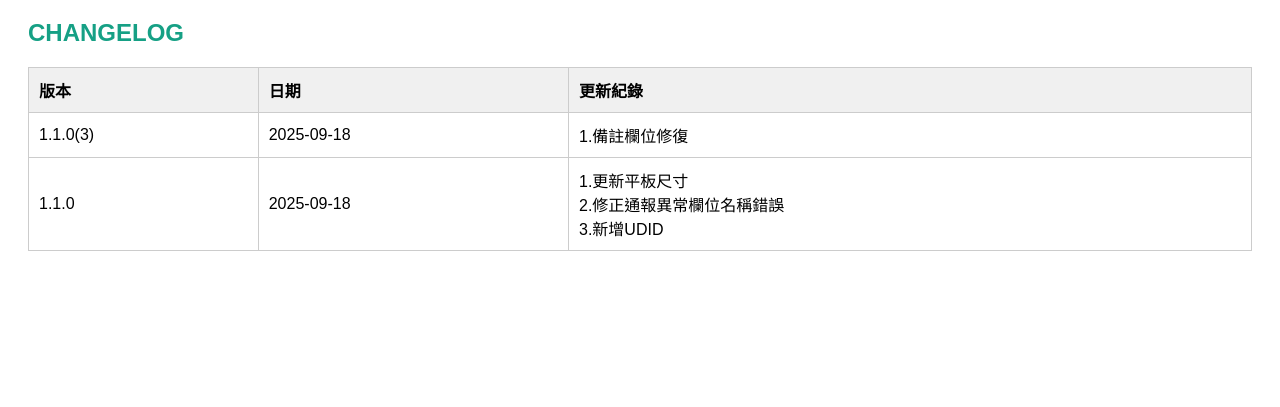
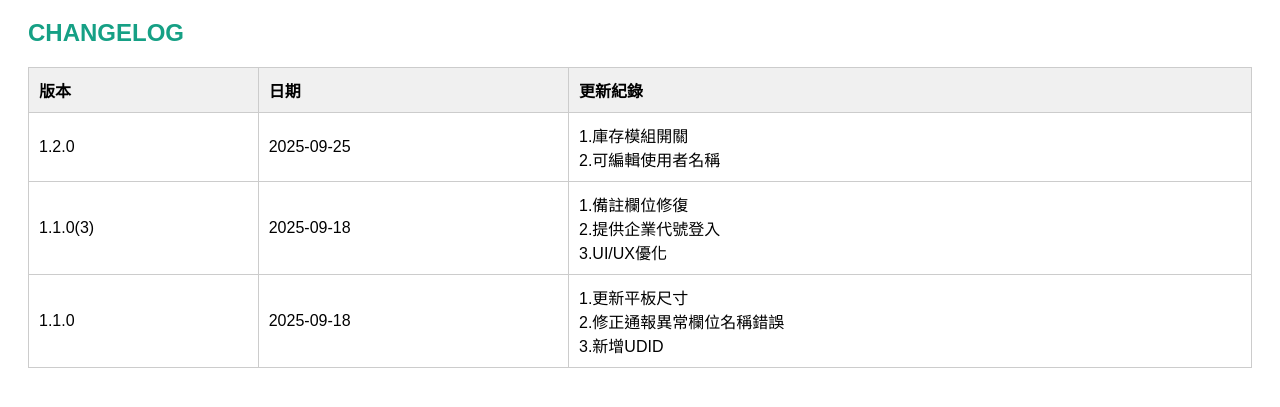
Before and after one commit to ann123-321/sbms_install, a plain HTML site: page index.html in a window 1280 px wide. Shown: the part 249-656 px from the top of the page. Drawn offline with Linux system fonts and the light colour scheme.

Commit message:
Release 1.2.0

```diff
--- a/index.html
+++ b/index.html
@@ -62,9 +62,14 @@
         </thead>
         <tbody>
             <tr>
+                <td>1.2.0</td>
+                <td>2025-09-25</td>
+                <td>1.庫存模組開關<br>2.可編輯使用者名稱</td>
+            </tr>
+            <tr>
                 <td>1.1.0(3)</td>
                 <td>2025-09-18</td>
-                <td>1.備註欄位修復</td>
+                <td>1.備註欄位修復<br>2.提供企業代號登入<br>3.UI/UX優化</td>
             </tr>
             <tr>
                 <td>1.1.0</td>
```
Also changed, not shown: 1 other file.
